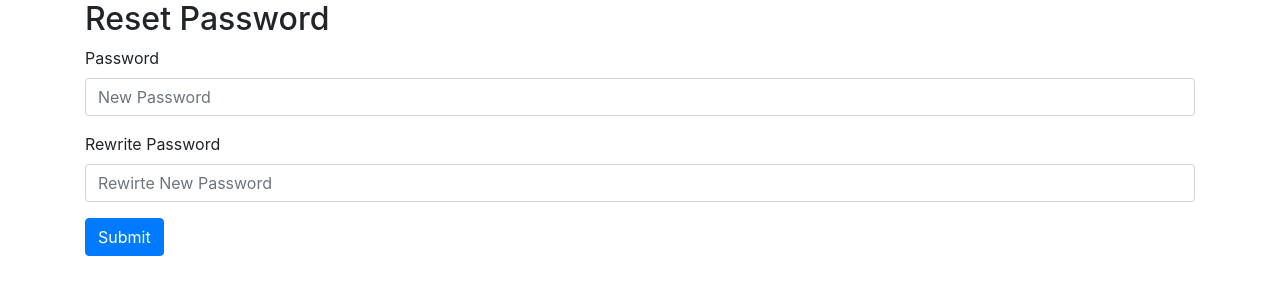
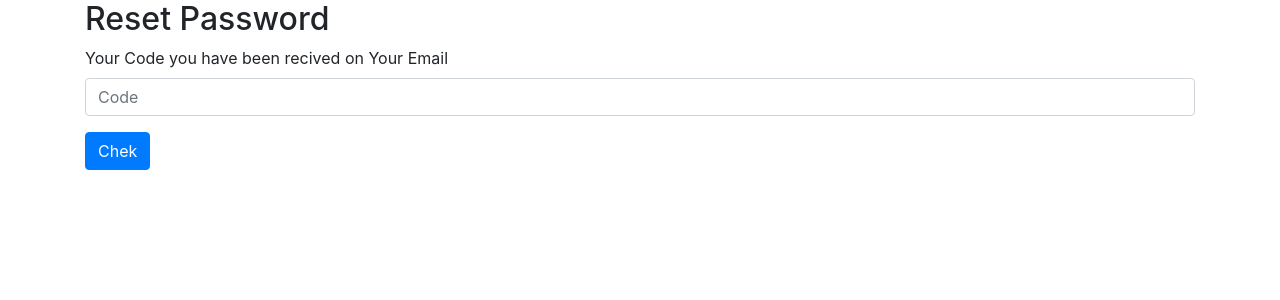
Before and after one commit to abanoubtalaatr/internship_project, a PHP site: page /reset_password.php in a window 1280 px wide. Shown: the top 300 px of the page. Run offline with PHP 8.4, Linux system fonts and the light colour scheme; some libraries are stand-ins or nearby versions.

Commit message:
add forget_password.js and reset_password.js , and modify foreget_password html ,forget_password and main.js

```diff
--- a/html/reset_password.php
+++ b/html/reset_password.php
@@ -15,18 +15,34 @@
 				  </div>
 
 				  <div class="form-group">
-				    <label for="exampleInputPassword1">Password</label>
-				    <input type="password" class="form-control" id="exampleInputPassword1" placeholder="New Password">
+				    <label for="exampleInputPassword1">Your Code you have been recived on Your Email</label>
+				    <input type="text" class="form-control" id="code" placeholder="Code">
+				  </div>
+				   <button type="submit" class="btn btn-primary" id='check_code'>Chek</button>
+
+			</form>
+
+
+			<form style="display: none;">
+
+				  <div class="form-gruop">
+				  	<h2>Reset Password</h2>
 				  </div>
 
 				  <div class="form-group">
+				    <label for="exampleInputPassword1">New Password</label>
+				    <input type="text" class="form-control" id="code" placeholder="Code">
+				  </div>
+				    <div class="form-group">
 				    <label for="exampleInputPassword1">Rewrite Password</label>
-				    <input type="password" class="form-control" id="exampleInputPassword1" placeholder="Rewirte New Password">
+				    <input type="text" class="form-control" id="code" placeholder="Code">
 				  </div>
+				   <button type="submit" class="btn btn-primary" id='check_code'>submit</button>
 
-				  <button type="submit" class="btn btn-primary">Submit</button>
+
 			</form>
 		</div> <!-- End the form-log_in  -->
 	</div> <!-- End the container -->
+	<script type="text/javascript" src="../js/reset_password.js"></script>
 </body>
 </html>
--- a/js/main.js
+++ b/js/main.js
@@ -54,7 +54,7 @@ sign_up[0].onclick = function(evt){
   if(ajaxRequest.readyState == 4 && ajaxRequest.status == 200){
   	// here to receive the response if no error you will redirect to this page
 	// window.location.replace('php/sign_up.php');
-		   		   alert(ajaxRequest.responseText);
+
 	}// end if is set response
   }//onchange
 	let dataForm = new FormData(document.forms[0]);
```
Also changed, not shown: html/forget_password.php (+9 -2 lines), js/forget_password.js (added, +17 -0 lines), js/reset_password.js (added, +20 -0 lines).
